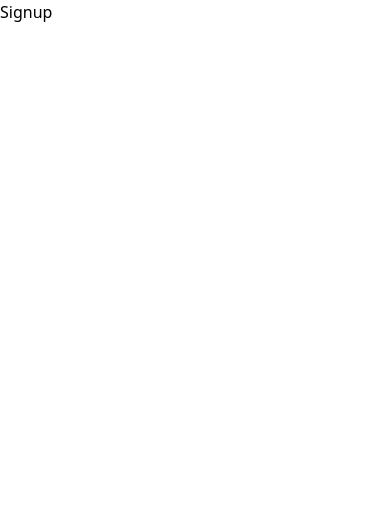
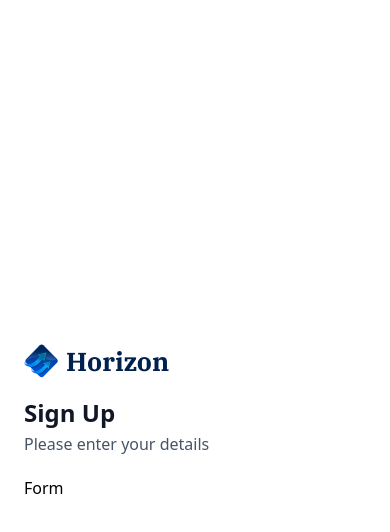
Before and after one commit to amaanpasha123/Banking, a Next.js app: page /signup in a window 390 px wide. Shown: the top 532 px of the page. Built offline with nearby package versions, Linux system fonts and the light colour scheme.

Commit message:
now new things we are ready to add like form

```diff
--- a/app/(auth)/signin/page.tsx
+++ b/app/(auth)/signin/page.tsx
@@ -1,8 +1,11 @@
+import AuthForm from '@/components/AuthForm'
 import React from 'react'
 
 const Signin = () => {
   return (
-    <div>Signin</div>
+    <section className='flex-center size-full max-sm:px-6'>
+      <AuthForm type="sign-in"/>
+    </section>
   )
 }
 
--- a/app/(auth)/signup/page.tsx
+++ b/app/(auth)/signup/page.tsx
@@ -1,8 +1,11 @@
+import AuthForm from '@/components/AuthForm'
 import React from 'react'
 
 const Signup = () => {
   return (
-    <div> Signup</div>
+    <section className='flex-center size-full max-sm:px-6'>
+      <AuthForm type="sign-up"/>
+    </section>
   )
 }
 
--- a/app/globals.css
+++ b/app/globals.css
@@ -1,6 +1,7 @@
 @tailwind base;
 @tailwind components;
 @tailwind utilities;
+
 
 * {
   margin: 0;
--- /dev/null
+++ b/components/AuthForm.tsx
@@ -0,0 +1,64 @@
+"use client";
+
+import React, { useState } from "react";
+import Link from "next/link";
+import Image from "next/image";
+
+import * as z from "zod";
+import { zodResolver } from "@hookform/resolvers/zod";
+import { useForm } from "react-hook-form";
+
+
+// 2. Updated Schema to match your visual fields
+const formSchema = z.object({
+  username: z.string().min(5).max(20),
+});
+
+interface AuthFormProps {
+  type: "sign-in" | "sign-up";
+}
+
+const AuthForm = ({ type }: AuthFormProps) => {
+  const [user, setUser] = useState(null);
+
+  const form = useForm<z.infer<typeof formSchema>>({
+    resolver: zodResolver(formSchema),
+    defaultValues: {
+      username: "",
+    },
+  });
+
+  function onSubmit(values: z.infer<typeof formSchema>) {
+    console.log(values);
+  }
+
+  return (
+    <section className="auth-form">
+      <header className="flex flex-col gap-5 md:gap-8">
+        <Link href="/" className="cursor-pointer items-center gap-2 flex">
+          <Image
+            src="/icons/logo.svg"
+            width={34}
+            height={34}
+            alt="horizon logo"
+          />
+          <h1 className="text-26 font-ibm-plex-serif font-bold text-black-1">
+            Horizon
+          </h1>
+        </Link>
+        <div className="flex flex-col gap-1 md:gap-3">
+          <h1 className="text-24 lg:text-26 font-semibold text-gray-900">
+            {user ? "Link Account" : type === "sign-in" ? "Sign In" : "Sign Up"}
+          </h1>
+          <p className="text-16 font-normal text-gray-600">
+            {user ? "Link your account" : "Please enter your details"}
+          </p>
+        </div>
+      </header>
+
+      <div className="">Form</div>
+    </section>
+  );
+};
+
+export default AuthForm;
```
Also changed, not shown: package.json (+9 -4 lines), 1 other file (tests, documents, lock files or other folders).
